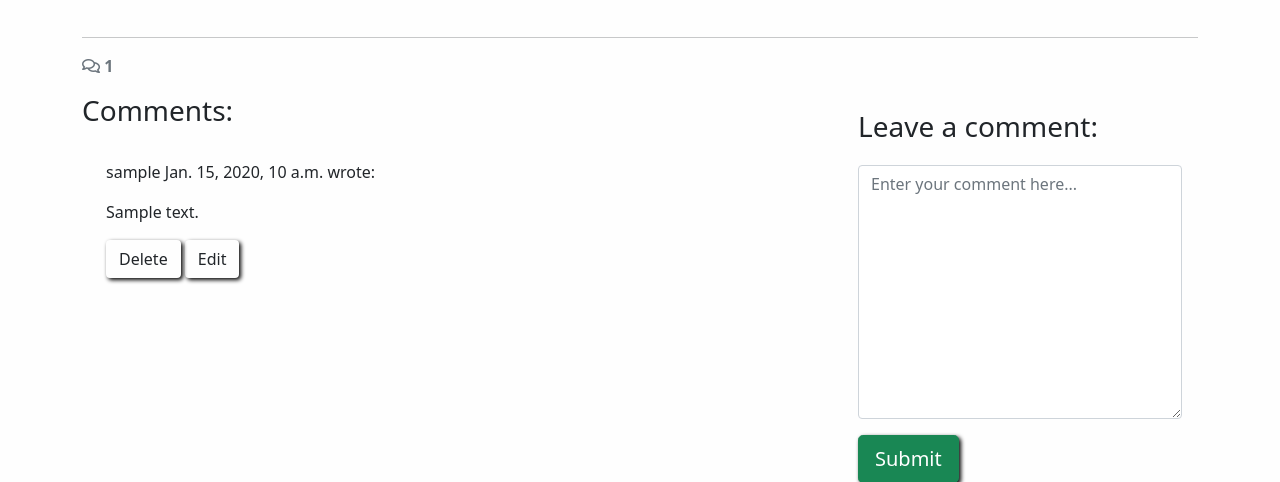
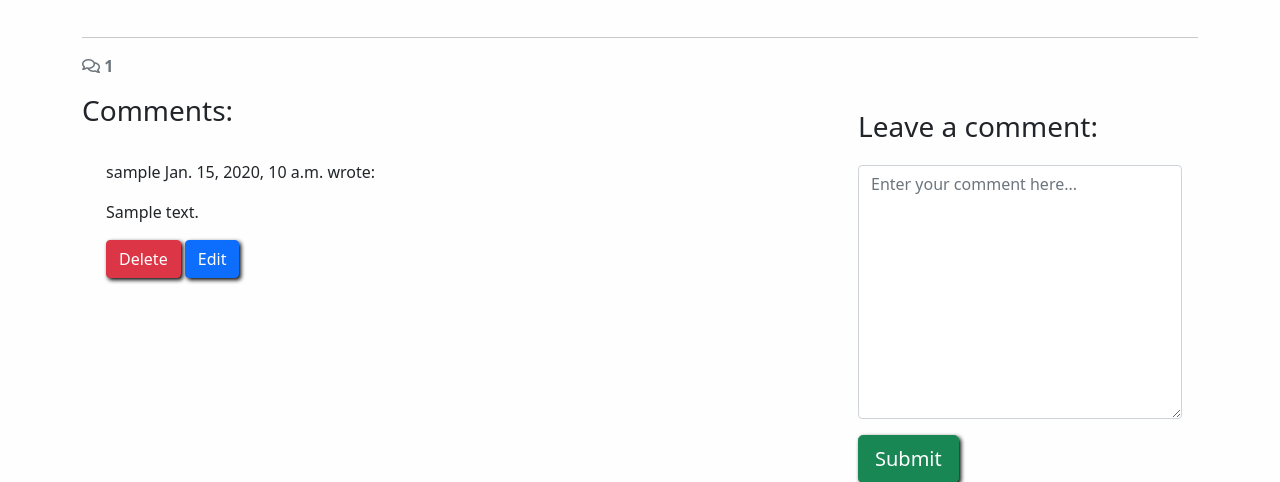
Before and after one commit to aslinedvinsson/FoolProoFlavors-recipe-blog, a Django app: a page that uses blog/templates/blog/recipepost_detail.html in a window 1280 px wide. Shown: the part 1490-1972 px from the top of the page. Run offline with Django 4.2, Linux system fonts and the light colour scheme; a user stored in the database is signed in; tables that the repository leaves empty hold one stand-in row (values such as "Sample post"); some libraries are stand-ins or nearby versions.

Commit message:
Fix bug draft comments are now visible and possible to edit and delete by the user

```diff
--- a/blog/forms.py
+++ b/blog/forms.py
@@ -7,7 +7,7 @@ from crispy_forms.helper import FormHelper
 from crispy_forms.layout import Layout, Field
 
 
-# Code CommentForm taken from CodeInstitute Walkthrough 'I think, therefor I
+# Code CommentForm inspired by CodeInstitute Walkthrough 'I think, therefor I
 # blog'
 class CommentForm(forms.ModelForm):
     """
--- a/blog/models.py
+++ b/blog/models.py
@@ -120,8 +120,9 @@ class Comment(models.Model):
     user = models.ForeignKey(
         User, on_delete=models.CASCADE, related_name="user")
     body = models.TextField()
+    created_on = models.DateTimeField(auto_now_add=True)
     approved = models.BooleanField(default=False)
-    created_on = models.DateTimeField(auto_now_add=True)
+
 
     class Meta:
         ordering = ["created_on"]
--- a/blog/templates/blog/recipepost_detail.html
+++ b/blog/templates/blog/recipepost_detail.html
@@ -155,9 +155,9 @@
           </p>
           {% endif %}
           {% if user.is_authenticated and comment.user == user %}
-          <button class="btn btn-delete deleteButtonComment"
+          <button class="btn btn-danger deleteButtonComment"
             comment_id="{{ comment.id }}">Delete</button>
-          <button class="btn btn-edit updateButtonComment"
+          <button class="btn btn-primary updateButtonComment"
             comment_id="{{ comment.id }}">Edit</button>
           {% endif %}
         </div>
--- a/blog/urls.py
+++ b/blog/urls.py
@@ -9,7 +9,7 @@ urlpatterns = [
     path('add/', AddRecipe.as_view(), name='add_recipe'),
     path('<slug:slug>/', views.recipepost_detail, name="recipepost_detail"),
     path('<slug:slug>/edit_comment/<int:comment_id>',
-        views.comment_edit, name='comment_edit'),
+         views.comment_edit, name='comment_edit'),
     path('<slug:slug>/delete_comment/<int:comment_id>',
          views.comment_delete, name='comment_delete'),
     #path('<slug:slug>/rate/', views.rate_recipe, name='rate_recipe'),
--- a/blog/views.py
+++ b/blog/views.py
@@ -48,7 +48,7 @@ def recipepost_detail(request, slug):
     """
     queryset = RecipePost.objects.filter(status=1)
     recipepost = get_object_or_404(queryset, slug=slug)
-    comments = recipepost.comments.filter(approved=True).order_by("-created_on")
+    comments = recipepost.comments.all().order_by("-created_on")
     comment_count = recipepost.comments.filter(approved=True).count()
     rating_form = RatingForm()
     comment_form = CommentForm()
```
